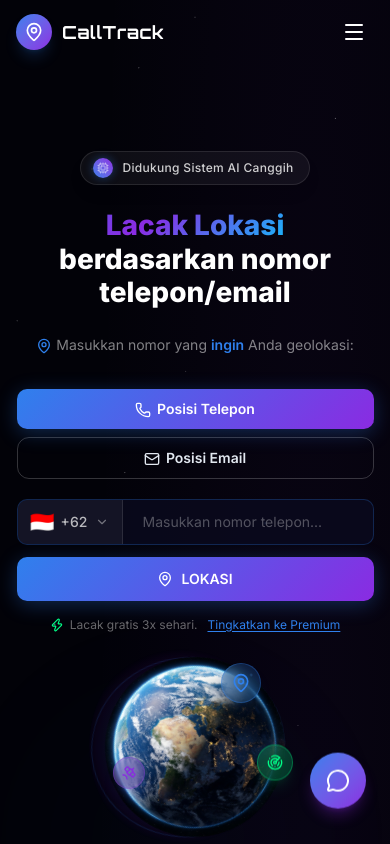
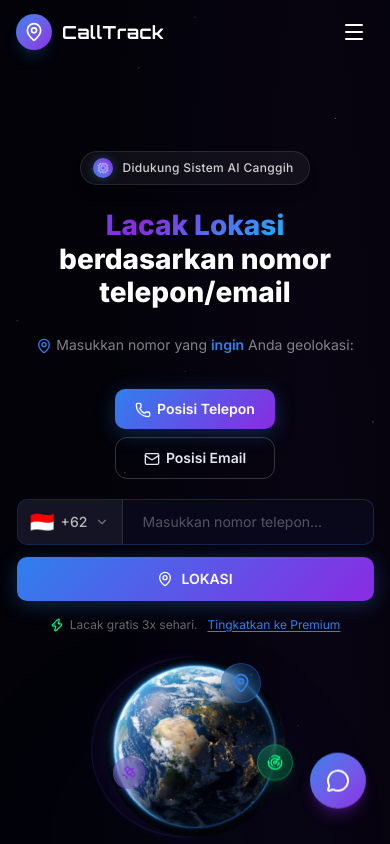
Before and after one commit to iqbalgsr46/suratundangan_ambil_foto-wajah, a Next.js app: page / in a window 390 px wide. Shown: the top 844 px of the page. Built offline with nearby package versions, Linux system fonts and the light colour scheme.

Commit message:
fix: center hero content on mobile

```diff
--- a/src/app/globals.css
+++ b/src/app/globals.css
@@ -492,16 +492,29 @@ body {
     flex-direction: column !important;
     gap: 1.5rem !important;
     text-align: center;
+    align-items: center !important;
     min-height: calc(100vh - 80px);
     justify-content: center;
+  }
+
+  .hero-text {
+    width: 100% !important;
+    display: flex !important;
+    flex-direction: column !important;
+    align-items: center !important;
   }
 
   .hero-grid .hero-text h1 {
     font-size: 2.25rem !important;
     line-height: 1.2 !important;
+    text-align: center !important;
+    width: 100% !important;
   }
 
-  /* Input bar stack on mobile */
+  /* Globe overflow fix on mobile */
+  .globe-container {
+    overflow: visible;
+  }
   .mobile-input-stack {
     flex-direction: column !important;
     gap: 0.75rem !important;
```
